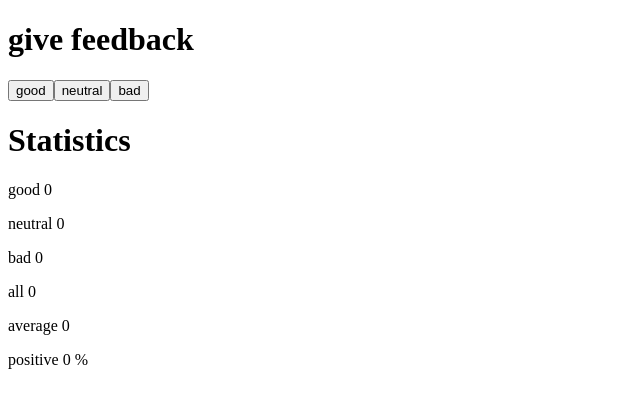
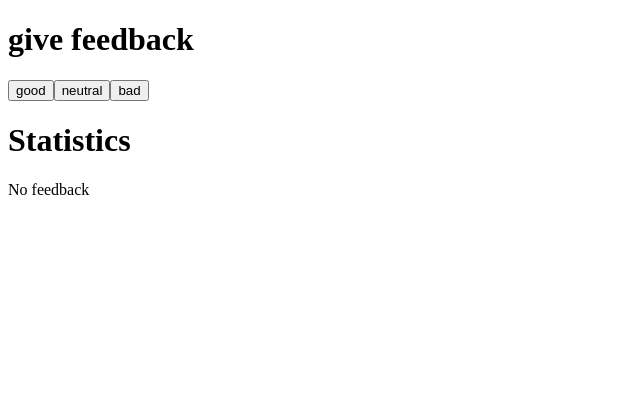
Before and after one commit to IyzOnline/fullstackopen_iyz, a React (Vite) app in the folder part1/unicafe/: page / in a window 1280 px wide. Shown: the top 408 px of the page, without its empty margins (0-640 px from the left). Built offline with nearby package versions, Linux system fonts and the light colour scheme.

Commit message:
feat: Conditionally present the Statistics details

```diff
--- a/part1/unicafe/src/App.jsx
+++ b/part1/unicafe/src/App.jsx
@@ -13,12 +13,20 @@ const Statistics = ({ values }) => {
   return (
       <div>
         <h1>Statistics</h1>
+        {
+          total === 0 ? (
+            <p>No feedback</p>
+          ) : (
+            <>
               <p>good {values[0]}</p>
               <p>neutral {values[1]}</p>
               <p>bad {values[2]}</p>
               <p>all {total}</p>
               <p>average {total / values.length}</p>
               <p>positive {values[0] / (total ? total : 1)} %</p>
+            </>
+          )
+        }
       </div>
     )
 }
```
Lines whose indentation alone changed are shown as unchanged.
